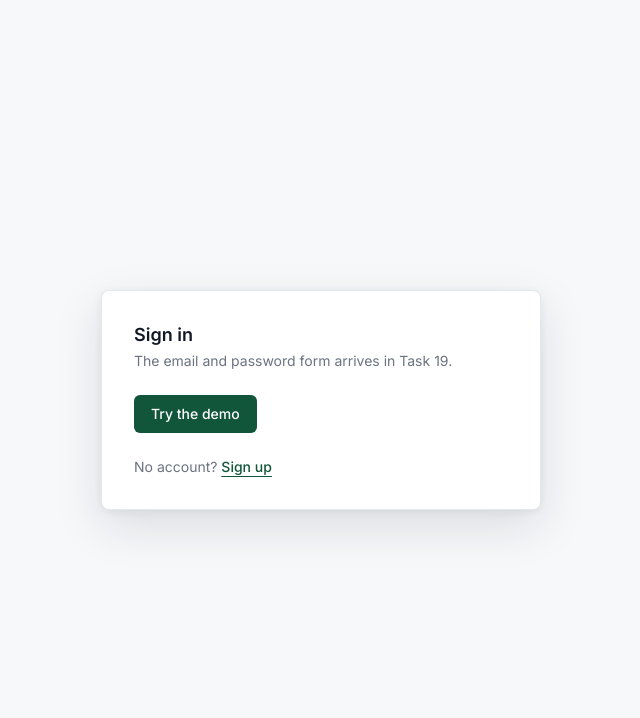
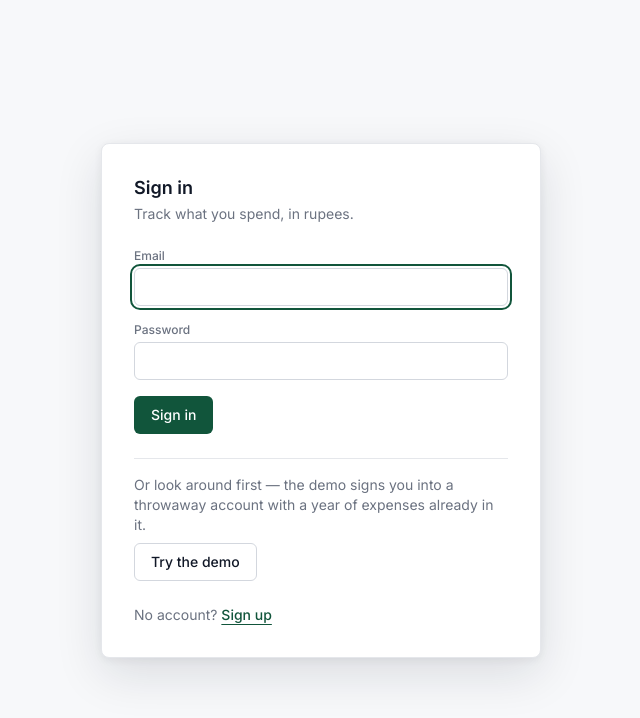
Before and after one commit to senudidinaya/expense-tracker, a React (Vite) app in the folder apps/web/: page /login in a window 1280 px wide. Shown: the top 718 px of the page, without its empty margins (319-959 px from the left). Built offline with nearby package versions, Linux system fonts and the light colour scheme; no server answers.

Commit message:
feat(LoginPage): implement login form with validation and demo functionality

```diff
--- a/apps/web/src/features/auth/LoginPage.tsx
+++ b/apps/web/src/features/auth/LoginPage.tsx
@@ -1,47 +1,78 @@
 import { useState } from "react";
+import { zodResolver } from "@hookform/resolvers/zod";
+import { useForm } from "react-hook-form";
 import { Link } from "react-router";
-import { ApiError } from "../../api/client";
+import { loginBody, type LoginBody } from "@expense/shared";
 import { useAuth } from "../../auth/useAuth";
 import { Button } from "../../components/ui/Button";
+import { Input } from "../../components/ui/Input";
 import { AuthCard } from "./AuthCard";
+import { authErrorMessage } from "./authError";
 
 /**
- * TEMPORARY SHAPE — Task 19 replaces the body of this file with the real
- * email/password form (react-hook-form + the shared `loginBody` resolver,
- * inline field errors, opaque single error on a bad password).
+ * Sign in, plus the credential-free way past it.
  *
- * What is here now is the demo button, which is the one credential-free path
- * through the whole stack: it exercises `apiFetch` → `useAuth` → the
- * `?next=` redirect → the authed shell, so Task 18 is verifiable end to end
- * instead of only up to the redirect. Task 19 keeps this button; it is part
- * of the finished page.
+ * The resolver is the shared `loginBody` — the same object the API's route
+ * declares — so the client refuses exactly what the server would and nothing
+ * more. Note what that means here: `loginBody` requires a non-empty password,
+ * not an 8-character one. Re-applying the signup rule would reject a valid
+ * credential issued under an older policy, and it would tell an attacker
+ * which passwords are worth trying. The shared schema already made that
+ * decision; importing it is how the form inherits it.
+ *
+ * Redirect-back is not implemented here. `AuthContext.authenticate` reads and
+ * validates `?next=` and navigates; a second reader of that parameter would be
+ * a second place for the open-redirect check to be got wrong.
  */
 export function LoginPage() {
-  const { demo } = useAuth();
-  const [error, setError] = useState<string | null>(null);
-  const [pending, setPending] = useState(false);
+  const { login, demo } = useAuth();
+  const [banner, setBanner] = useState<string | null>(null);
+  const [demoPending, setDemoPending] = useState(false);
+
+  const {
+    register,
+    handleSubmit,
+    formState: { errors, isSubmitting },
+  } = useForm<LoginBody>({
+    resolver: zodResolver(loginBody),
+    defaultValues: { email: "", password: "" },
+  });
+
+  // `handleSubmit` runs the resolver first, so nothing below this line executes
+  // until the shared schema is satisfied — a malformed email never becomes a
+  // request. It also holds `isSubmitting` true for as long as the returned
+  // promise is pending, which is what disables the button for the whole flight
+  // rather than for a render.
+  const onSubmit = handleSubmit(async (values) => {
+    setBanner(null);
+    try {
+      await login(values);
+    } catch (caught) {
+      setBanner(authErrorMessage(caught));
+    }
+  });
 
   async function onDemo() {
-    setError(null);
-    setPending(true);
+    setBanner(null);
+    setDemoPending(true);
     try {
       await demo();
     } catch (caught) {
-      setError(
-        caught instanceof ApiError
-          ? caught.message
-          : "Could not reach the server.",
-      );
+      // Capacity (503 `demo_unavailable`) lands here like any other envelope,
+      // and says what the API says: the demo is full, come back shortly.
+      setBanner(authErrorMessage(caught));
     } finally {
-      setPending(false);
+      setDemoPending(false);
     }
   }
+
+  const busy = isSubmitting || demoPending;
 
   return (
     <AuthCard
       title="Sign in"
-      subtitle="The email and password form arrives in Task 19."
-      error={error}
+      subtitle="Track what you spend, in rupees."
+      error={banner}
       footer={
         <>
           No account?{" "}
@@ -54,9 +85,50 @@ export function LoginPage() {
         </>
       }
     >
-      <Button variant="primary" loading={pending} onClick={() => void onDemo()}>
-        Try the demo
-      </Button>
+      {/* `noValidate`: the browser's own bubbles would fire before the
+          resolver and say something the shared schema did not. One validator. */}
+      <form noValidate onSubmit={(event) => void onSubmit(event)}>
+        <div className="flex flex-col gap-4">
+          <Input
+            {...register("email")}
+            label="Email"
+            type="email"
+            autoComplete="email"
+            autoFocus
+            error={errors.email?.message}
+          />
+          <Input
+            {...register("password")}
+            label="Password"
+            type="password"
+            autoComplete="current-password"
+            error={errors.password?.message}
+          />
+          <Button
+            type="submit"
+            variant="primary"
+            loading={isSubmitting}
+            disabled={busy}
+          >
+            Sign in
+          </Button>
+        </div>
+      </form>
+
+      <div className="flex flex-col gap-2 border-t border-border pt-4">
+        <p className="text-sm text-muted">
+          Or look around first — the demo signs you into a throwaway account
+          with a year of expenses already in it.
+        </p>
+        <Button
+          variant="secondary"
+          loading={demoPending}
+          disabled={busy}
+          onClick={() => void onDemo()}
+        >
+          Try the demo
+        </Button>
+      </div>
     </AuthCard>
   );
 }
```
